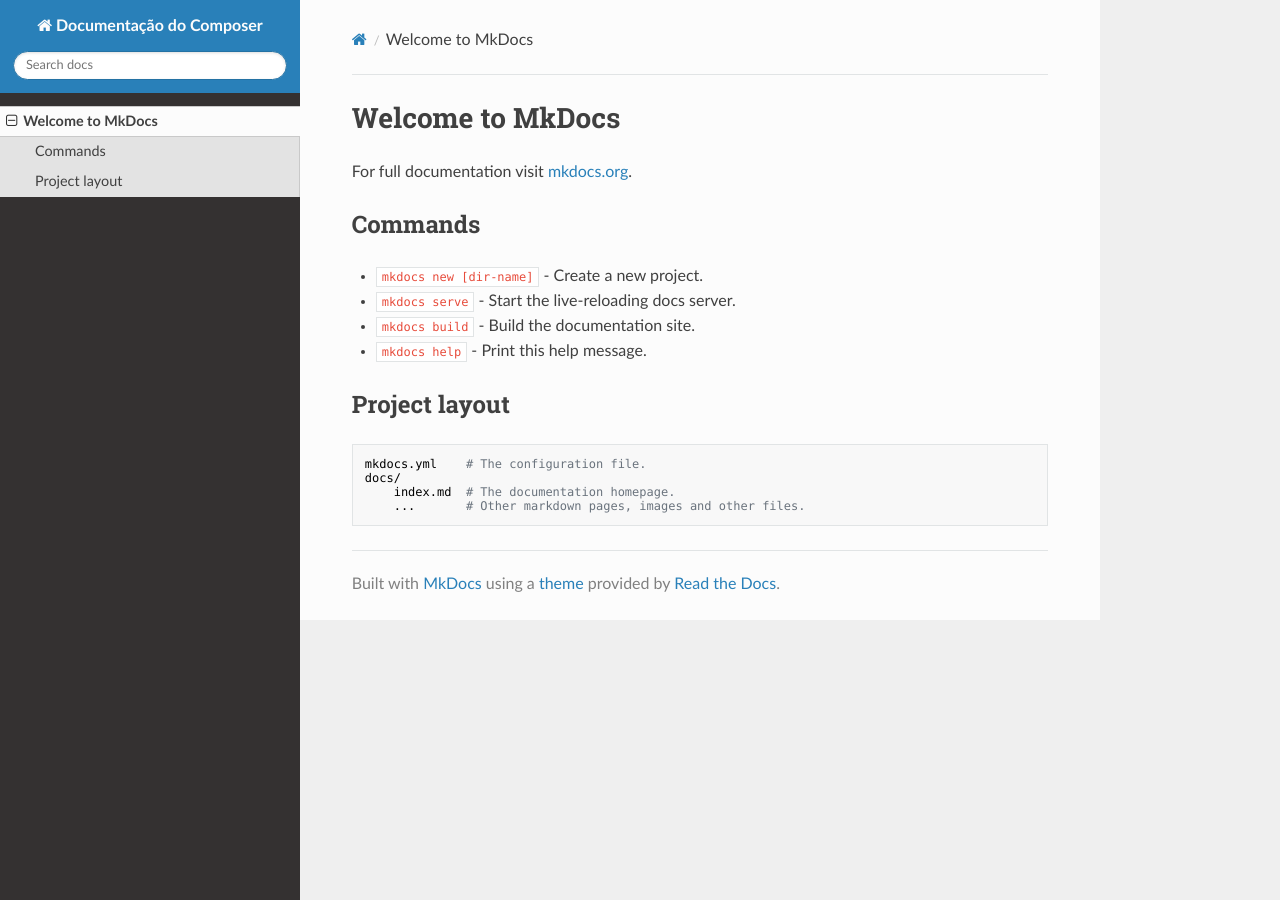
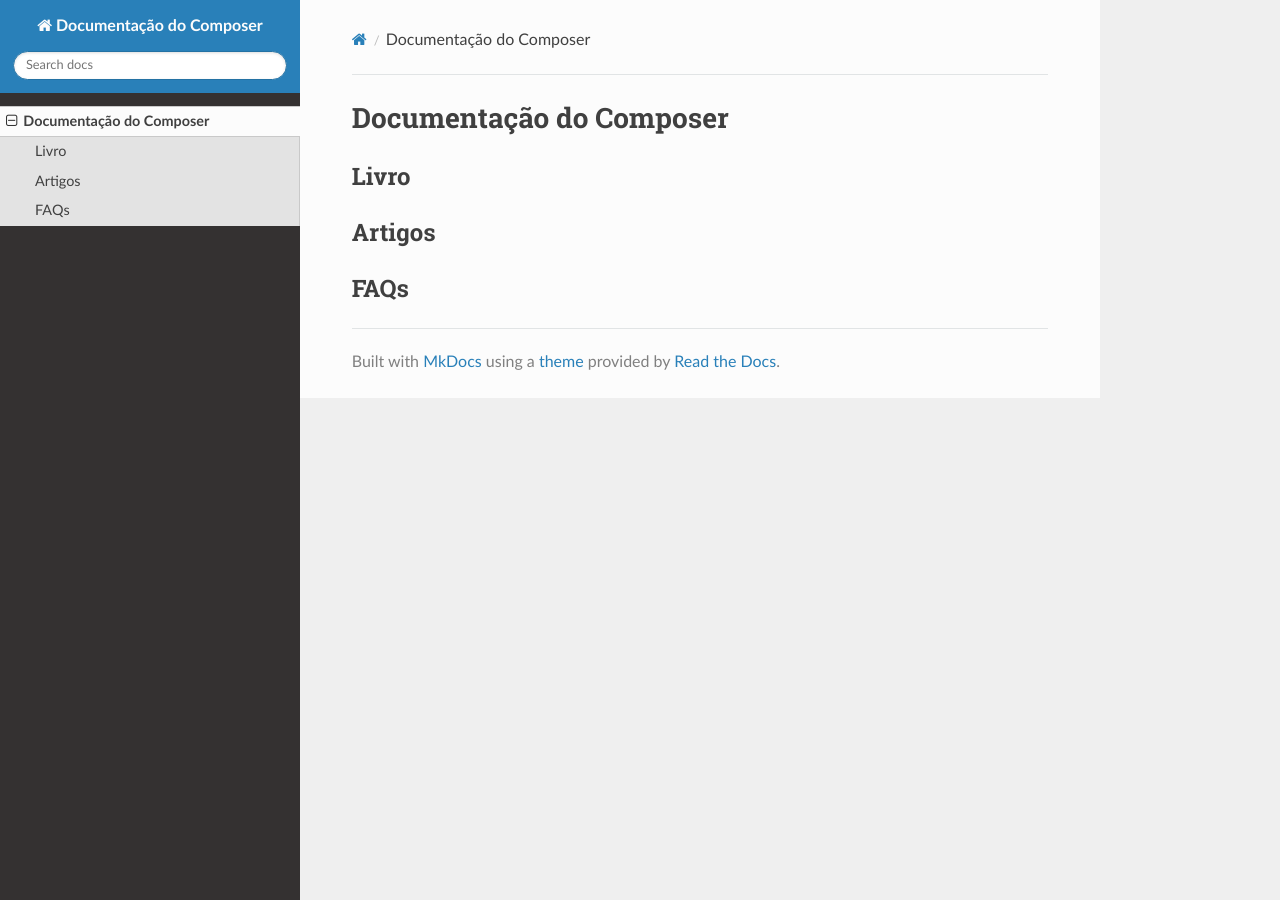
Before and after one commit to php-dev-br/composer-doc-pt-br, an MkDocs documentation site: the page built from doc/index.md, in a window 1280 px wide. Built offline with MkDocs 1.6.1, drawn with Linux system fonts in a browser that asks for light colours; nearby versions of some CDN libraries.

Commit message:
Update index file
Issue: #2

```diff
--- a/doc/index.md
+++ b/doc/index.md
@@ -1,17 +1,7 @@
-# Welcome to MkDocs
+# Documentação do Composer
 
-For full documentation visit [mkdocs.org](https://mkdocs.org).
+## Livro
 
-## Commands
+## Artigos
 
-* `mkdocs new [dir-name]` - Create a new project.
-* `mkdocs serve` - Start the live-reloading docs server.
-* `mkdocs build` - Build the documentation site.
-* `mkdocs help` - Print this help message.
-
-## Project layout
-
-    mkdocs.yml    # The configuration file.
-    docs/
-        index.md  # The documentation homepage.
-        ...       # Other markdown pages, images and other files.
+## FAQs
```
